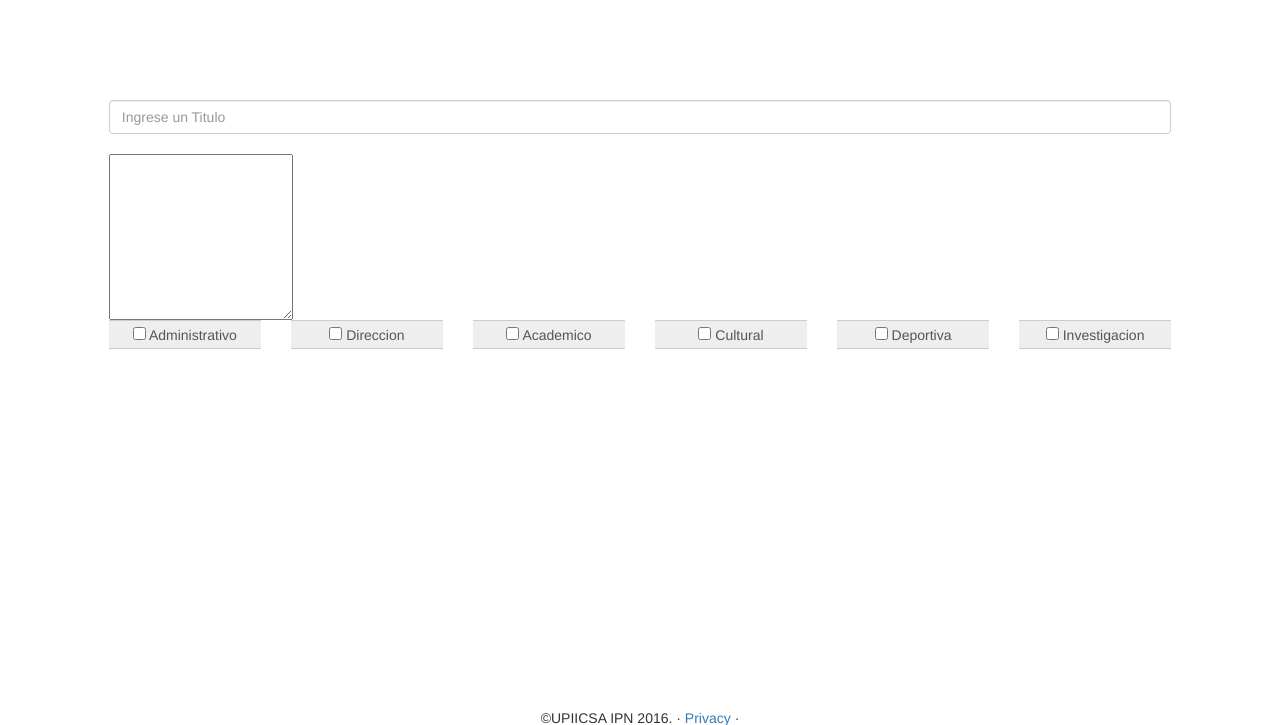
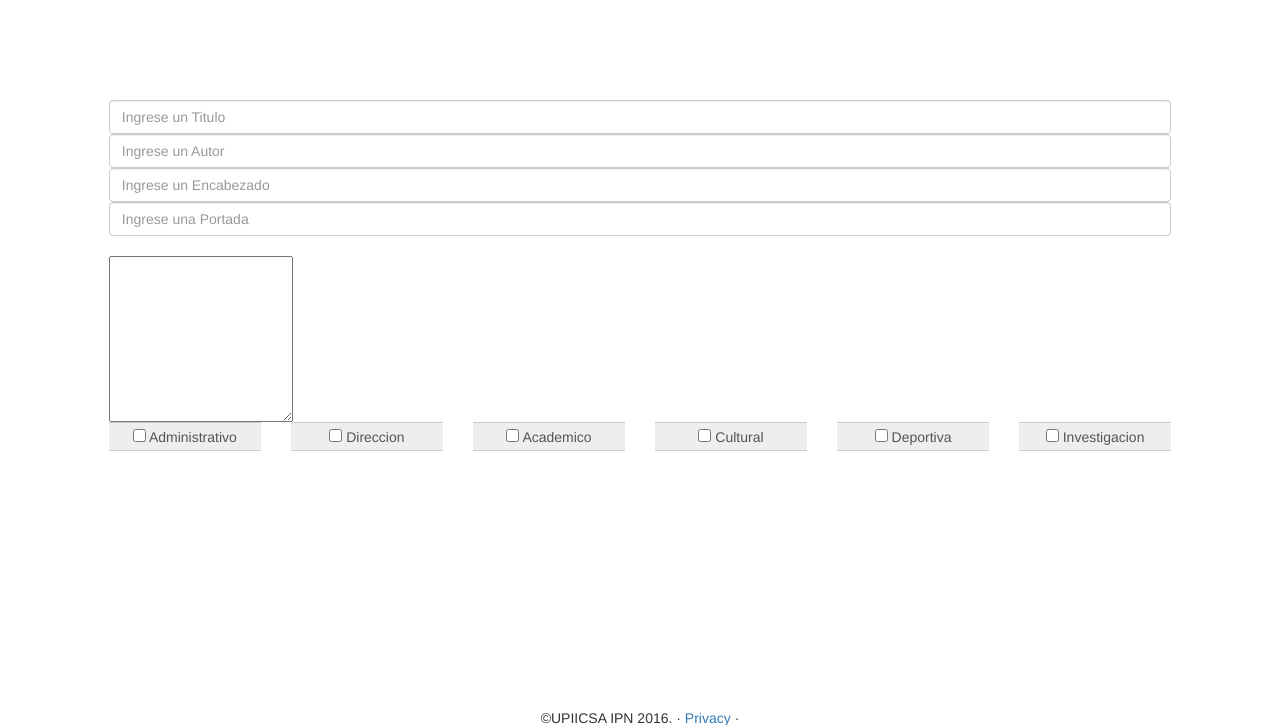
Before and after one commit to juanmanueldomt/mercurius, a PHP site: page /editor.php in a window 1280 px wide. Shown: the part 51-776 px from the top of the page. Run offline with PHP 8.4, Linux system fonts and the light colour scheme; some libraries are stand-ins or nearby versions.

Commit message:
version 0.2.6

```diff
--- a/editor.php
+++ b/editor.php
@@ -29,12 +29,22 @@
       include('header.php');
     ?>
 
-
     <form action="enviar.php" method="post" style="margin-top:80px;">
 
         <div style="width:83%;margin:auto;height:80%">
           <br>
+        <div class="">
           <input type="text" class="form-control" name="titulo" placeholder="Ingrese un Titulo" required>
+        </div>
+        <div class="">
+          <input type="text" class="form-control" name="autor" placeholder="Ingrese un Autor" required>
+        </div>
+        <div class="">
+          <input type="text" class="form-control" name="cabecera" placeholder="Ingrese un Encabezado" required>
+        </div>
+        <div class="">
+          <input type="text" class="form-control" name="portada" placeholder="Ingrese una Portada" required>
+        </div>
           <br>
             <textarea name="text" id="editor-area" rows="8"> </textarea>
             <br>
--- a/enviar.php
+++ b/enviar.php
@@ -20,8 +20,6 @@
     <script src="https://oss.maxcdn.com/respond/1.4.2/respond.min.js"></script>
     <![endif]-->
 </head>
-
-
     <body>
 
       <?php
@@ -30,7 +28,7 @@
       }
       if(isset($_SESSION['user'])){
       include('db.php');
-      $sql = "SELECT INSERT_NOTICIA( '{$_POST['titulo']}', '{$_SESSION['user']}','".date('Y-m-d H:i:s')."','{$_POST['text']}')";
+      $sql = "SELECT INSERT_NOTICIA( '{$_POST['titulo']}','{$_POST['autor']}','{$_POST['cabecera']}', '{$_POST['portada']}' ,'".date('Y-m-d H:i:s')."','{$_POST['text']}')";
       $data=$con->query($sql);
 
       if($data!=null && $data->num_rows>0){
@@ -40,7 +38,6 @@
           $sql = "INSERT INTO ETIQUETA SET ID_NOTICIA =".$row[0].", ETIQUETA ='".$label."'";
           $con->query($sql);
                 }
-
           $_SESSION['msgtype']="success";
           $_SESSION['msg']="<strong>Perfecto</strong> Se ha agregado una nueva entrada.";
 
```
Also changed, not shown: README.md.
